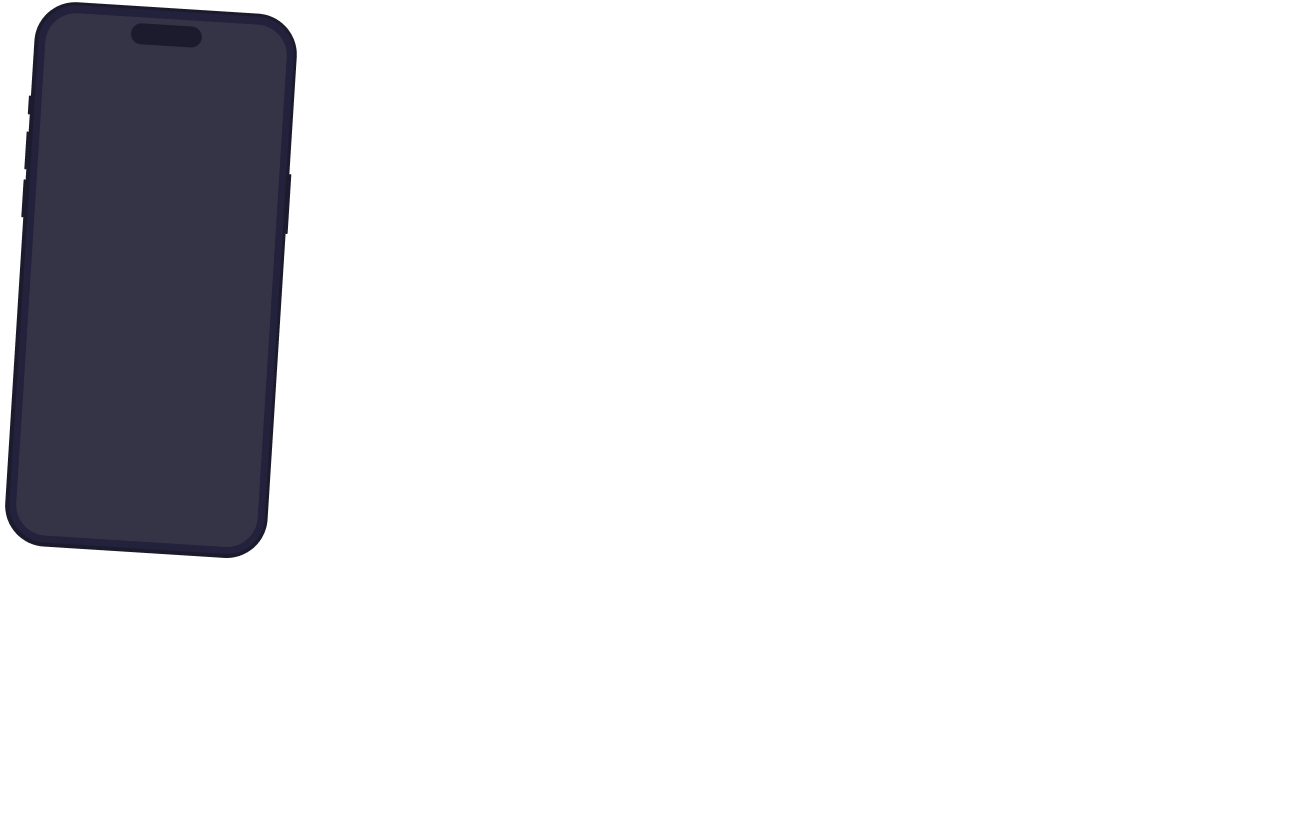
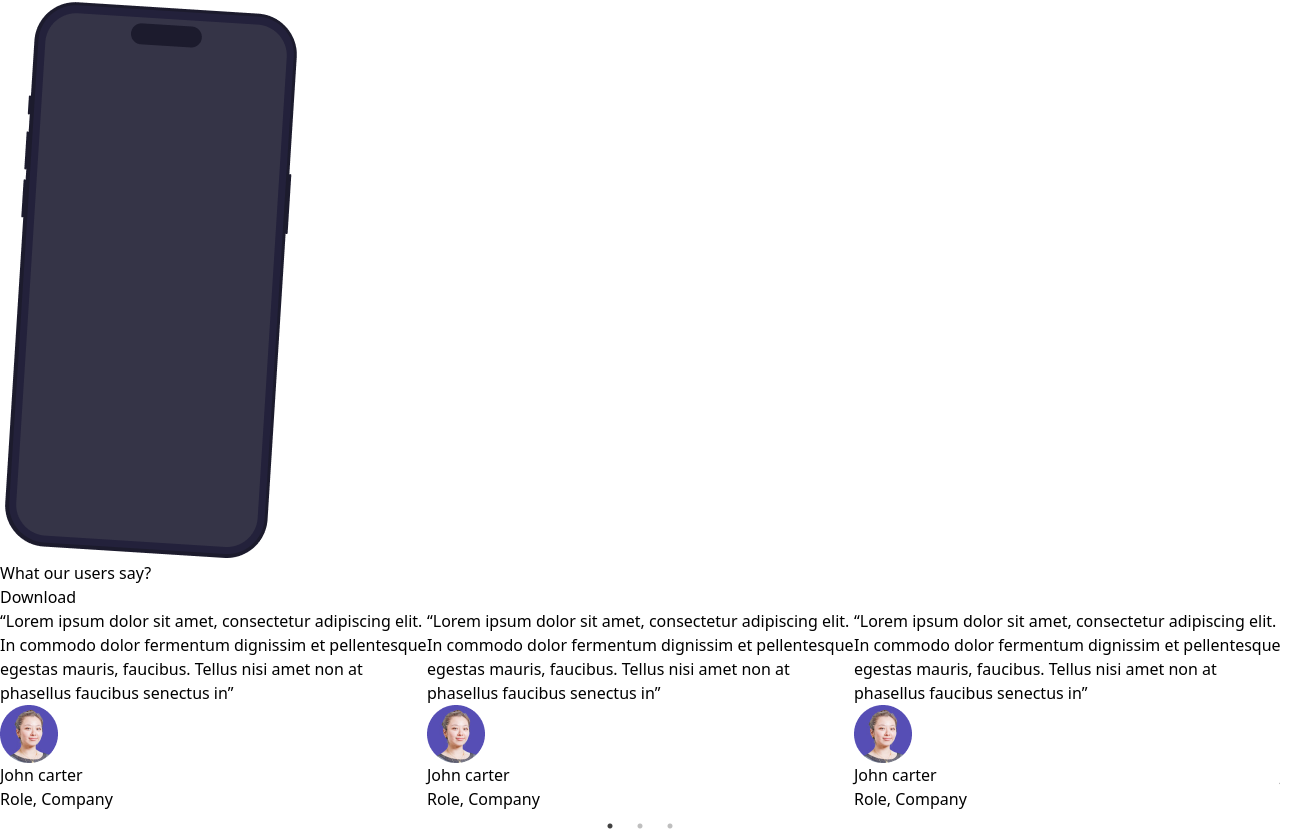
Before and after one commit to Hicode-dev/Web3landingpage, a React (Vite) app: page / in a window 1280 px wide. Shown: the part 4585-5421 px from the top of the page, 1305 px wide, since content can reach past the window. Before the commit the page ends 5146 px from the top, so only its background shows below. Built offline with nearby package versions, Linux system fonts and the light colour scheme.

Commit message:
i just want to add the footer to it

```diff
--- a/index.html
+++ b/index.html
@@ -5,6 +5,8 @@
     <link rel="icon" type="image/svg+xml" href="/vite.svg" />
     <meta name="viewport" content="width=device-width, initial-scale=1.0" />
     <title>Vite + React</title>
+    <link rel="stylesheet" type="text/css" charset="UTF-8" href="https://cdnjs.cloudflare.com/ajax/libs/slick-carousel/1.6.0/slick.min.css" />
+<link rel="stylesheet" type="text/css" href="https://cdnjs.cloudflare.com/ajax/libs/slick-carousel/1.6.0/slick-theme.min.css" />
   </head>
   <body>
     <div id="root"></div>
--- a/package.json
+++ b/package.json
@@ -11,7 +11,9 @@
   },
   "dependencies": {
     "react": "^18.2.0",
-    "react-dom": "^18.2.0"
+    "react-dom": "^18.2.0",
+    "react-slick": "^0.29.0",
+    "slick-carousel": "^1.8.1"
   },
   "devDependencies": {
     "@types/react": "^18.0.28",
--- a/src/App.jsx
+++ b/src/App.jsx
@@ -1,4 +1,5 @@
 // import { useState } from 'react'
+
 
 import './App.css'
 import Body from './components/Body1'
@@ -8,6 +9,7 @@ import Companies from './components/Companies'
 import CryptoProfile from './components/CryptoProfile'
 import Navbar from './components/Navbar'
 import Newsletter from './components/Newsletter'
+import Slider from './components/Slider'
 
 function App() {
 
@@ -21,7 +23,7 @@ function App() {
 <Box />
 <Box2 />
 <Newsletter />
-
+<Slider />
 </div>
    </>
   )
--- a/src/components/Newsletter.jsx
+++ b/src/components/Newsletter.jsx
@@ -7,7 +7,7 @@ import phone3 from '../../public/iPhones.png'
 const Newsletter = () => {
   return (
     <div>
- <div className="bg-[#0328EE]  mt-32 h-fit    text-white py-10 md:px-12 px-6 grid md:grid-cols-2 place-items-center place-content-center ">
+ <div className="bg-[#0328EE]  mt-32    text-white py-10 md:px-12  grid md:grid-cols-2 place-items-center place-content-center ">
  <div >
 <h2 className='text-[2rem] font-bold pb-3 uppercase'>Explore endless possibilities with FinanceFlow</h2>
 <p className='text-[16px]'>Lorem ipsum dolor sit amet, consectetur adipiscing elit. Feugiat nulla suspendisse tortor aene.</p>
--- /dev/null
+++ b/src/components/Slider.jsx
@@ -0,0 +1,166 @@
+// eslint-disable-next-line no-unused-vars
+import React from 'react'
+import Sllider from "react-slick";
+import phone3 from '../../public/div (1).png'
+
+const Slider = () => {
+    var settings = {
+        dots: true,
+        infinite: false,
+        speed: 500,
+        slidesToShow: 3,
+        slidesToScroll: 3,
+        initialSlide: 0,
+        responsive: [
+            {
+                breakpoint: 1024,
+                settings: {
+                    slidesToShow: 3,
+                    slidesToScroll: 3,
+                    infinite: true,
+                    dots: true
+
+                }
+            },
+            {
+                breakpoint: 600,
+                settings: {
+                    slidesToShow: 2,
+                    slidesToScroll: 2,
+                    initialSlide: 2
+                }
+            },
+            {
+                breakpoint: 480,
+                settings: {
+                    slidesToShow: 1,
+                    slidesToScroll: 1
+                }
+            }
+        ]
+    };
+    return (
+
+        <div>
+            <div className='py-20 px-10 gap-3  '>
+                <div className='text-white flex justify-between items-center  '>
+                    <h2 className='text-[1.7rem] font-bold pb-3 uppercase'>What our users say?</h2>
+                    <button className='bg-blue-500  w-fit rounded-full text-white px-10 py-3  font-bold'>
+                        Download
+                    </button>
+
+                </div>
+                <Sllider  {...settings}>
+                    <div className='w-[200px]'>
+                        <div className=' flex  justify-center gap-y-7 flex-col h-[343px] text-white px-3   shadow-2xl rounded-lg'>
+                            <h3>“Lorem ipsum dolor sit amet, consectetur adipiscing elit. In commodo dolor fermentum dignissim et pellentesque egestas mauris, faucibus. Tellus nisi amet non at phasellus faucibus senectus in”</h3>
+
+                            <div className='flex gap-7 items-center'>
+                                <img src={phone3} alt="" />
+                                <div>
+                                    <h3>John carter</h3>
+                                    <p>Role, Company</p>
+                                </div>
+                            </div>
+                        </div>
+                    </div>
+                    <div className='w-[200px]'>
+                        <div className=' flex  justify-center gap-y-7 flex-col h-[343px] text-white px-3   shadow-2xl rounded-lg'>
+                            <h3>“Lorem ipsum dolor sit amet, consectetur adipiscing elit. In commodo dolor fermentum dignissim et pellentesque egestas mauris, faucibus. Tellus nisi amet non at phasellus faucibus senectus in”</h3>
+
+                            <div className='flex gap-7 items-center'>
+                                <img src={phone3} alt="" />
+                                <div>
+                                    <h3>John carter</h3>
+                                    <p>Role, Company</p>
+                                </div>
+                            </div>
+                        </div>
+                    </div>
+                    <div className='w-[200px]'>
+                        <div className=' flex  justify-center gap-y-7 flex-col h-[343px] text-white px-3   shadow-2xl rounded-lg'>
+                            <h3>“Lorem ipsum dolor sit amet, consectetur adipiscing elit. In commodo dolor fermentum dignissim et pellentesque egestas mauris, faucibus. Tellus nisi amet non at phasellus faucibus senectus in”</h3>
+
+                            <div className='flex gap-7 items-center'>
+                                <img src={phone3} alt="" />
+                                <div>
+                                    <h3>John carter</h3>
+                                    <p>Role, Company</p>
+                                </div>
+                            </div>
+                        </div>
+                    </div>
+                    <div className='w-[200px]'>
+                        <div className=' flex  justify-center gap-y-7 flex-col h-[343px] text-white px-3   shadow-2xl rounded-lg'>
+                            <h3>“Lorem ipsum dolor sit amet, consectetur adipiscing elit. In commodo dolor fermentum dignissim et pellentesque egestas mauris, faucibus. Tellus nisi amet non at phasellus faucibus senectus in”</h3>
+
+                            <div className='flex gap-7 items-center'>
+                                <img src={phone3} alt="" />
+                                <div>
+                                    <h3>John carter</h3>
+                                    <p>Role, Company</p>
+                                </div>
+                            </div>
+                        </div>
+                    </div>
+                    <div className='w-[200px]'>
+                        <div className=' flex  justify-center gap-y-7 flex-col h-[343px] text-white px-3   shadow-2xl rounded-lg'>
+                            <h3>“Lorem ipsum dolor sit amet, consectetur adipiscing elit. In commodo dolor fermentum dignissim et pellentesque egestas mauris, faucibus. Tellus nisi amet non at phasellus faucibus senectus in”</h3>
+
+                            <div className='flex gap-7 items-center'>
+                                <img src={phone3} alt="" />
+                                <div>
+                                    <h3>John carter</h3>
+                                    <p>Role, Company</p>
+                                </div>
+                            </div>
+                        </div>
+                    </div>
+                    <div className='w-[200px]'>
+                        <div className=' flex  justify-center gap-y-7 flex-col h-[343px] text-white px-3   shadow-2xl rounded-lg'>
+                            <h3>“Lorem ipsum dolor sit amet, consectetur adipiscing elit. In commodo dolor fermentum dignissim et pellentesque egestas mauris, faucibus. Tellus nisi amet non at phasellus faucibus senectus in”</h3>
+
+                            <div className='flex gap-7 items-center'>
+                                <img src={phone3} alt="" />
+                                <div>
+                                    <h3>John carter</h3>
+                                    <p>Role, Company</p>
+                                </div>
+                            </div>
+                        </div>
+                    </div>
+                    <div className='w-[200px]'>
+                        <div className=' flex  justify-center gap-y-7 flex-col h-[343px] text-white px-3   shadow-2xl rounded-lg'>
+                            <h3>“Lorem ipsum dolor sit amet, consectetur adipiscing elit. In commodo dolor fermentum dignissim et pellentesque egestas mauris, faucibus. Tellus nisi amet non at phasellus faucibus senectus in”</h3>
+
+                            <div className='flex gap-7 items-center'>
+                                <img src={phone3} alt="" />
+                                <div>
+                                    <h3>John carter</h3>
+                                    <p>Role, Company</p>
+                                </div>
+                            </div>
+                        </div>
+                    </div>
+                    <div className='w-[200px]'>
+                        <div className=' flex  justify-center gap-y-7 flex-col h-[343px] text-white px-3   shadow-2xl rounded-lg'>
+                            <h3>“Lorem ipsum dolor sit amet, consectetur adipiscing elit. In commodo dolor fermentum dignissim et pellentesque egestas mauris, faucibus. Tellus nisi amet non at phasellus faucibus senectus in”</h3>
+
+                            <div className='flex gap-7 items-center'>
+                                <img src={phone3} alt="" />
+                                <div>
+                                    <h3>John carter</h3>
+                                    <p>Role, Company</p>
+                                </div>
+                            </div>
+                        </div>
+                    </div>
+
+
+                </Sllider>
+            </div>
+        </div>
+    )
+}
+
+export default Slider
```
Also changed, not shown: src/components/Getstarted.jsx (added, +12 -0 lines), public/div (1).png (added), 1 other file (tests, documents, lock files or other folders).
